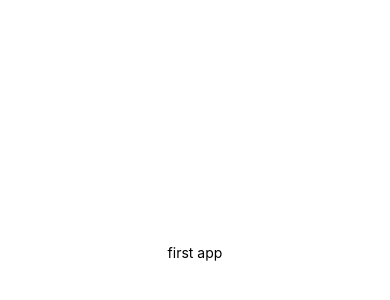
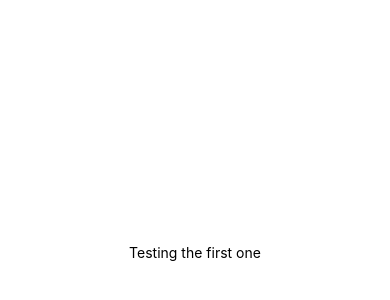
Before and after one commit to EhsanHamdard/foodApp, a React Native app: screen / in a window 390 px wide. Shown: the part 170-470 px from the top of the page. Built offline with nearby package versions, Linux system fonts and the light colour scheme.

Commit message:
first changes

```diff
--- a/App.js
+++ b/App.js
@@ -5,7 +5,7 @@ import { StyleSheet, Text, View } from 'react-native';
 export default function App() {
   return (
     <View style={styles.container}>
-      <Text>first app</Text>
+      <Text>Testing the first one</Text>
       <StatusBar style="auto" />
     </View>
   );
```
